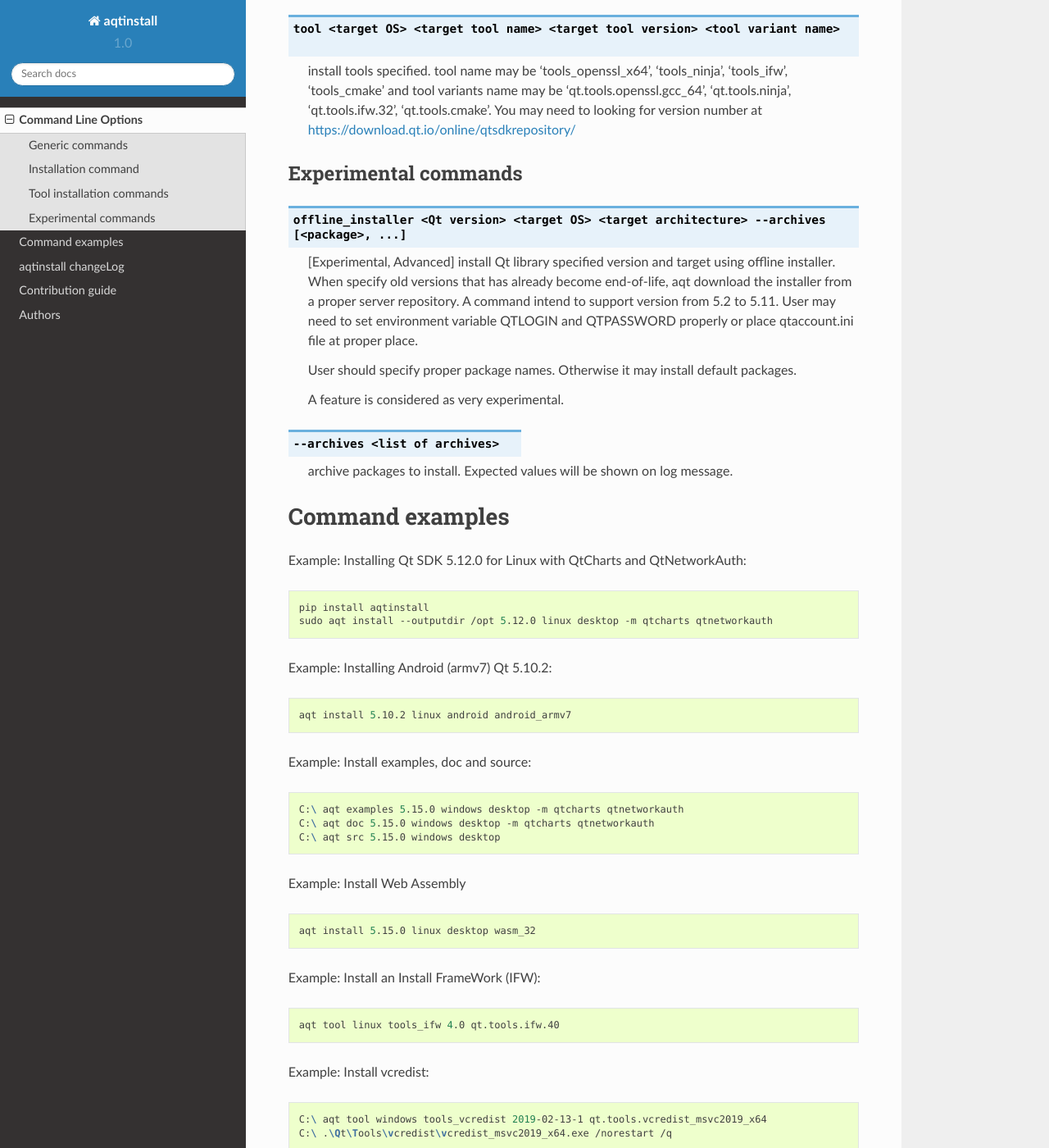
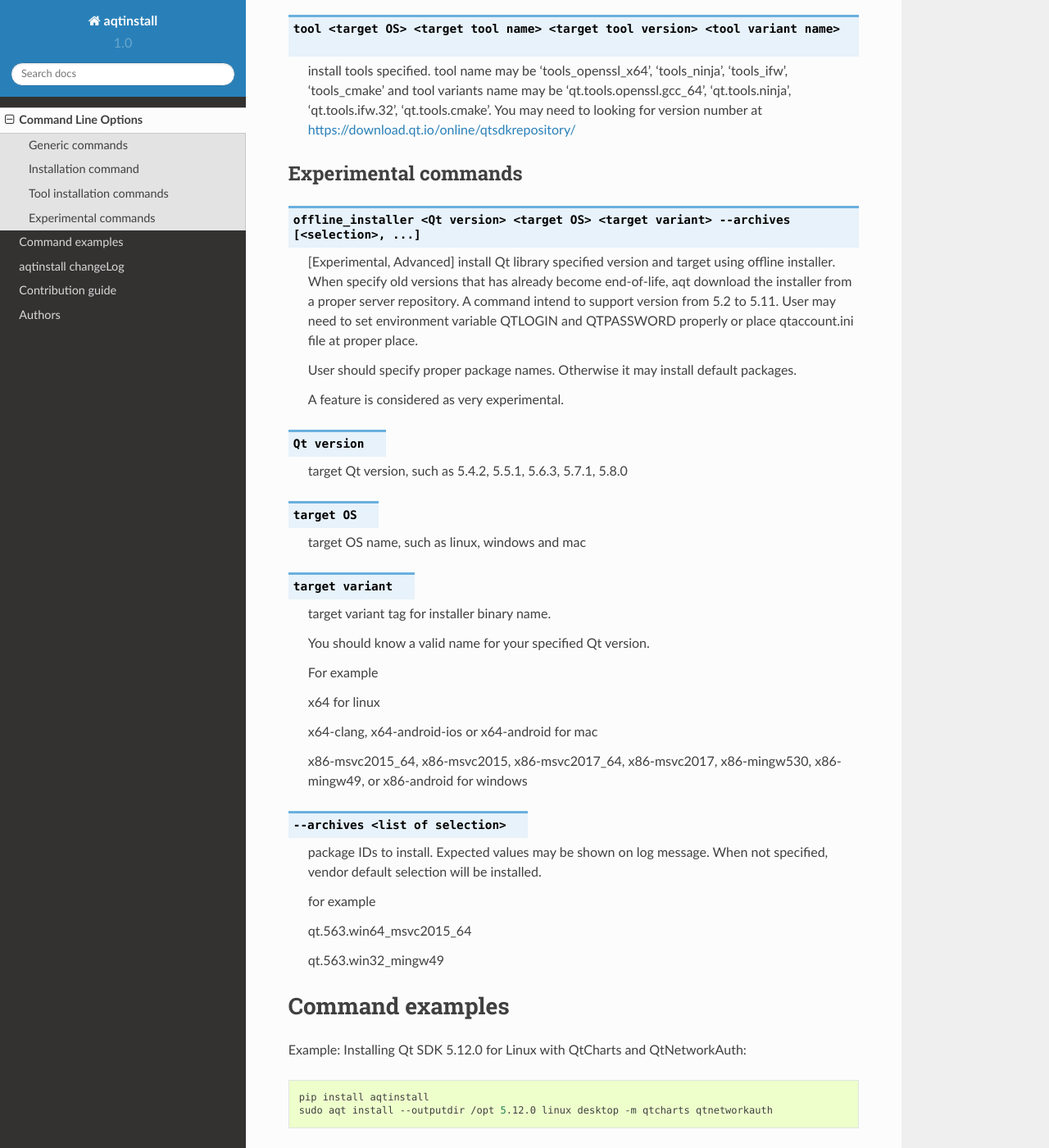
Before and after one commit to miurahr/aqtinstall, a Sphinx documentation site: the page built from docs/cli.rst, in a window 1280 px wide and 1400 px high, scrolled down 2168 px. Shown: the whole window at 82% size. Built offline with Sphinx 7.4.7 and the Read the Docs theme 2.0.0, drawn with Linux system fonts in a browser that asks for light colours; pages that are not in the unit, such as notebooks, are missing from menus.

```diff
--- a/docs/cli.rst
+++ b/docs/cli.rst
@@ -126,7 +126,7 @@
 
 .. program::  aqt
 
-.. option:: offline_installer <Qt version> <target OS> <target architecture> --archives [<package>, ...]
+.. option:: offline_installer <Qt version> <target OS> <target variant> --archives [<selection>, ...]
 
     [Experimental, Advanced] install Qt library specified version and target using offline installer.
     When specify old versions that has already become end-of-life, aqt download
@@ -139,9 +139,39 @@
 
     A feature is considered as very experimental.
 
-.. option:: --archives <list of archives>
+.. option:: Qt version
 
-    archive packages to install. Expected values will be shown on log message.
+    target Qt version, such as 5.4.2, 5.5.1, 5.6.3, 5.7.1, 5.8.0
+
+.. option:: target OS
+
+    target OS name, such as linux, windows and mac
+
+.. option:: target variant
+
+    target variant tag for installer binary name.
+
+    You should know a valid name for your specified Qt version.
+
+    For example
+
+    x64 for linux
+
+    x64-clang, x64-android-ios or x64-android for mac
+
+    x86-msvc2015_64, x86-msvc2015, x86-msvc2017_64, x86-msvc2017,
+    x86-mingw530, x86-mingw49, or x86-android for windows
+
+.. option:: --archives <list of selection>
+
+    package IDs to install. Expected values may be shown on log message.
+    When not specified, vendor default selection will be installed.
+
+    for example
+
+    qt.563.win64_msvc2015_64
+
+    qt.563.win32_mingw49
 
 
 Command examples
@@ -212,4 +242,4 @@
 
 .. code-block:: bash
 
-    aqt offline_installer 5.11.2 linux gcc_64
+    aqt offline_installer 5.6.3 linux x64
```
Also changed, not shown: 1 other file.
